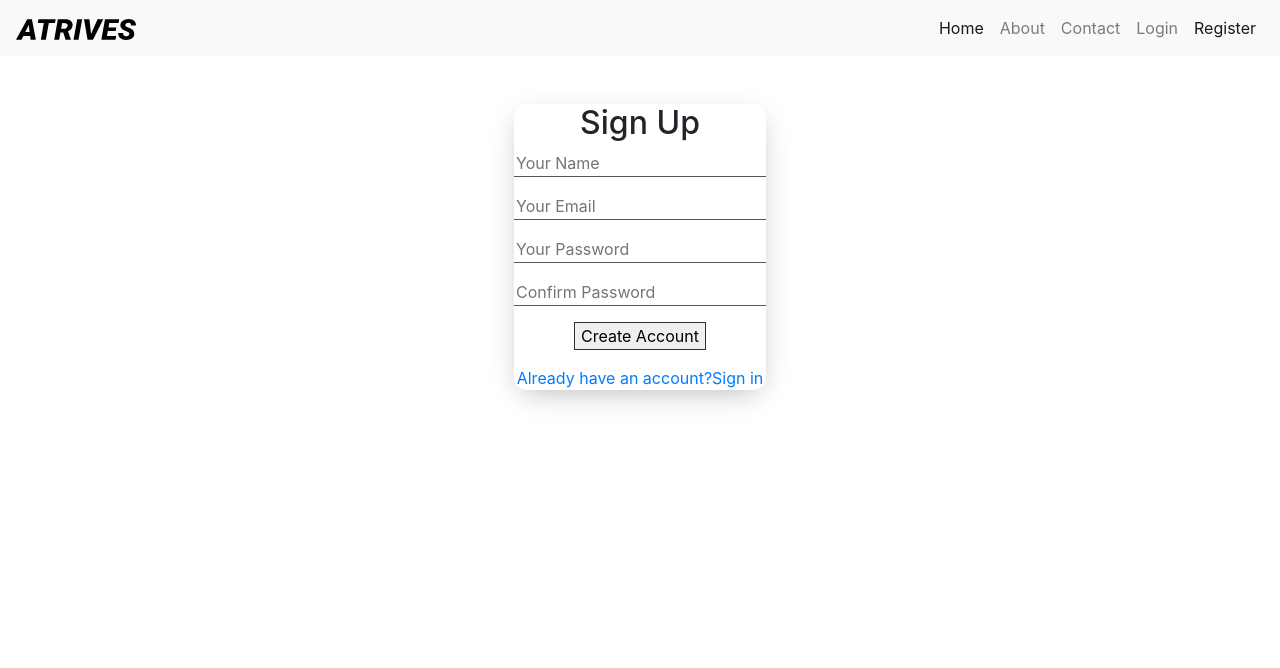
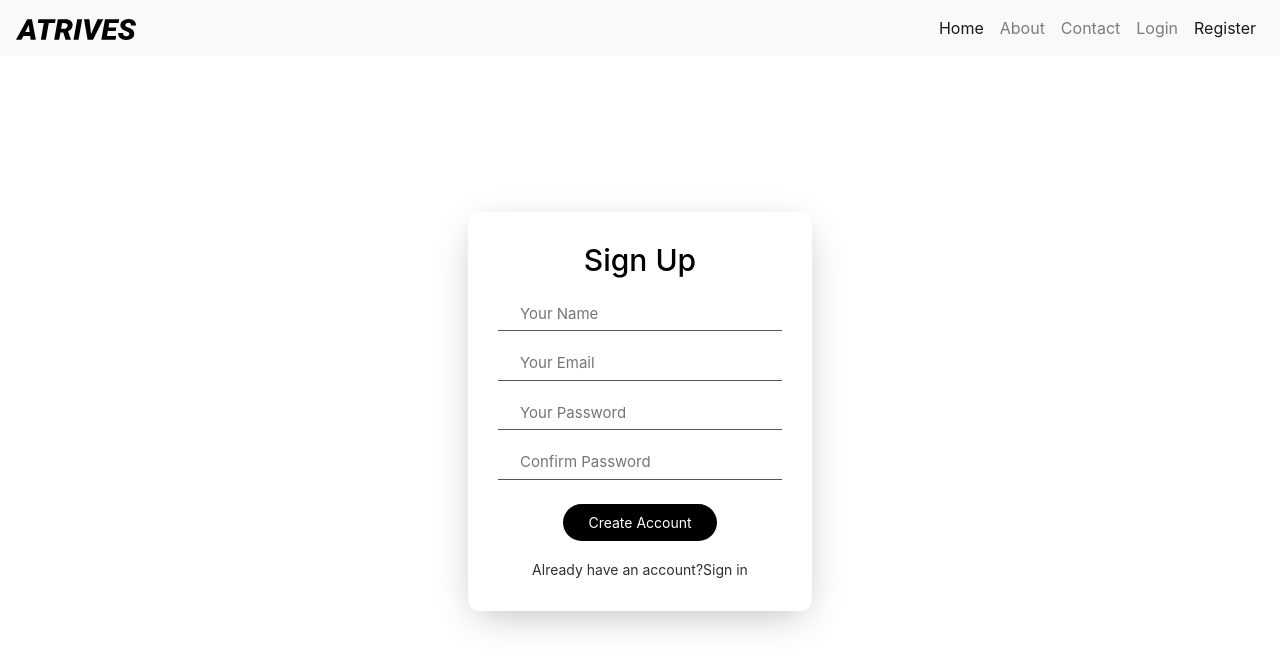
Before and after one commit to AdityaTrivedi14/MERN_app, a React (Create React App) app in the folder client/: page /signup in a window 1280 px wide. Shown: the top 668 px of the page. Built offline with nearby package versions, Linux system fonts and the light colour scheme.

Commit message:
signup CSS

```diff
--- a/client/src/App.css
+++ b/client/src/App.css
@@ -1,26 +1,51 @@
-body {
-  background: #a8a8a8;
+* {
+  margin: 0;
+  padding: 0;
+  box-sizing: border-box;
 }
 .logo {
   width: 120px;
 }
-.signup .container {
+.signup {
+  width: 100%;
+  height: calc(100vh - 90px);
   display: flex;
   justify-content: center;
   align-items: center;
 }
-.signup-content {
-  height: 100%;
-  /* padding: 25px 50px; */
+.signup-form {
+  padding: 30px;
   border-radius: 12px;
-  /* border: 3px solid #f5f5f5; */
-  box-shadow: 0px 8px 30px -8px rgba(0, 0, 0, 0.3);
+  box-shadow: 0px 10px 40px -10px rgba(0, 0, 0, 0.3);
 }
-.registeration-form input {
+.form-title {
+  font-size: 30px;
+  color: #000;
+  margin-bottom: 20px;
+}
+.form-group .zmdi {
+  position: relative;
+  left: 12px;
+}
+.myInput {
+  font-size: 15px;
+  padding: 5px 22px;
   outline: none;
   border: none;
   border-bottom: 1px solid #555555;
 }
-.form-button input {
-  border: 1px solid #313131;
+.form-submit {
+  font-size: 14px;
+  margin-top: 8px;
+  border-radius: 99999px;
+  outline: none;
+  border: none;
+  padding: 8px 25px;
+  color: #fff;
+  background: #000;
 }
+.signup-link {
+  margin-top: 0;
+  color: #303030;
+  font-size: 14px;
+}
--- a/client/src/components/Signup.js
+++ b/client/src/components/Signup.js
@@ -4,16 +4,15 @@ import { NavLink } from "react-router-dom";
 const Signup = () => {
   return (
     <section className="signup">
-      <div className="container mt-5 text-center">
-        <div className="signup-content">
-          <div className="signup-form">
+      <div className="signup-form text-center">
         <h2 className="form-title">Sign Up</h2>
         <form className="registeration-form">
-              <div className="form-group">
+          <div className="form-group mb-3">
             <label htmlFor="name">
               <i class="zmdi zmdi-account material-icons-name"></i>
             </label>
             <input
+              className="myInput"
               type="text"
               name="name"
               id="name"
@@ -22,11 +21,12 @@ const Signup = () => {
             />
           </div>
 
-              <div className="form-group">
+          <div className="form-group mb-3">
             <label htmlFor="email">
               <i class="zmdi zmdi-email material-icons-name"></i>
             </label>
             <input
+              className="myInput"
               type="email"
               name="email"
               id="email"
@@ -35,11 +35,12 @@ const Signup = () => {
             />
           </div>
 
-              <div className="form-group">
+          <div className="form-group mb-3">
             <label htmlFor="password">
               <i class="zmdi zmdi-lock material-icons-name"></i>
             </label>
             <input
+              className="myInput"
               type="password"
               name="password"
               id="password"
@@ -48,11 +49,12 @@ const Signup = () => {
             />
           </div>
 
-              <div className="form-group">
+          <div className="form-group mb-3">
             <label htmlFor="cpassword">
               <i class="zmdi zmdi-lock material-icons-name"></i>
             </label>
             <input
+              className="myInput"
               type="password"
               name="cpassword"
               id="cpassword"
@@ -61,7 +63,7 @@ const Signup = () => {
             />
           </div>
 
-              <div className="form-group form-button">
+          <div className="form-group">
             <input
               type="submit"
               name="signup"
@@ -76,8 +78,6 @@ const Signup = () => {
           </NavLink>
         </form>
       </div>
-        </div>
-      </div>
     </section>
   );
 };
```
Lines whose indentation alone changed are shown as unchanged.
